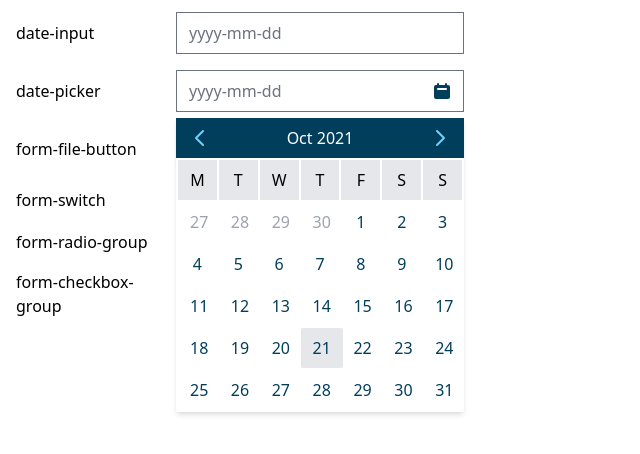
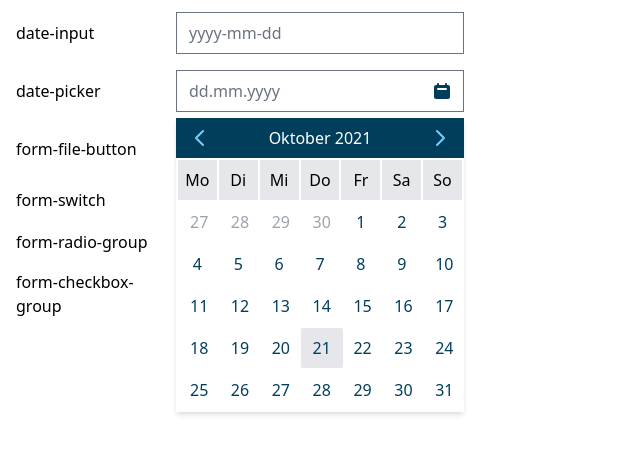
Before and after one commit to Vectrex/vxVue, a Vue app: page / in a window 1280 px wide. Both pictures are taken after a click on the button 448 px from the left and 325 px from the top of the page. Shown: the part 234-688 px from the top of the page, without its empty margins (0-640 px from the left). Built offline with nearby package versions, Linux system fonts and the light colour scheme.

Commit message:
Datepicker further refined

```diff
--- a/src/App.vue
+++ b/src/App.vue
@@ -51,7 +51,16 @@
 
     <div class="my-4 items-center">
       <label for="date-picker" class="inline-block w-40">date-picker</label>
-      <date-picker placeholder="yyyy-mm-dd" class="w-72 inline-block" id="date-picker" v-model="formData.datePicker" />
+      <date-picker
+          placeholder="dd.mm.yyyy"
+          class="w-72 inline-block"
+          id="date-picker"
+          v-model="formData.datePicker"
+          :weekdays="'Mo Di Mi Do Fr Sa So'.split(' ')"
+          :month-names="'Jänner,Februar,März,April,Mai,Juni,Juli,August,September,Oktober,November,Dezember'.split(',')"
+          input-format="d.m.y"
+          output-format="d mmm y"
+      />
       <span class="rounded-r-full rounded-l-full bg-yellow-300 text-yellow-900 py-1 px-2 ml-2" v-if="formData.datePicker">{{ formData.datePicker }}</span>
     </div>
 
--- a/src/components/vx-vue/formelements/datepicker.vue
+++ b/src/components/vx-vue/formelements/datepicker.vue
@@ -11,7 +11,7 @@
         class="w-full"
     ></date-input>
 
-    <div class="bg-white z-10 shadow-md" v-bind="calendarProps" ref="calendar" :class="[alignHoriz, alignVert]">
+    <div class="bg-white z-50 shadow-md" v-bind="calendarProps" ref="calendar" :class="[alignHoriz, alignVert]">
 
       <div class="flex flex-row items-center bg-vxvue-700 text-white py-2 px-3">
         <button type="button" @click.stop="previousMonth" class="flex-shrink-0 hover:text-vxvue-50 text-vxvue-100">
@@ -113,15 +113,6 @@ export default {
               'absolute',
               this.expanded ? 'block' : 'hidden'
           ]
-          /*
-            display: this.expanded ? 'block' : 'none',
-            position: 'absolute',
-            top: '100%',
-            transform: 'translateY(.2rem)',
-            'z-index': 300
-          } : {}
-
-           */
         }
       }
     },
--- a/src/index.css
+++ b/src/index.css
@@ -2,7 +2,10 @@
 @tailwind components;
 @tailwind utilities;
 
-@layer components {
+@layer base {
+    button:focus-visible {
+        @apply outline-black;
+    }
 }
 
 /* define the default vx-vue color set */
```
